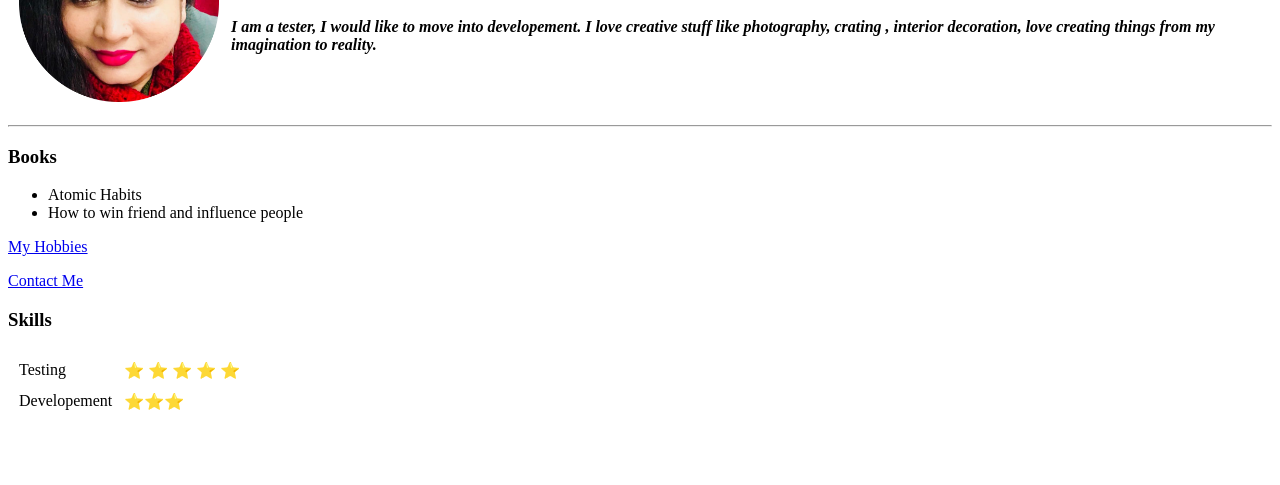
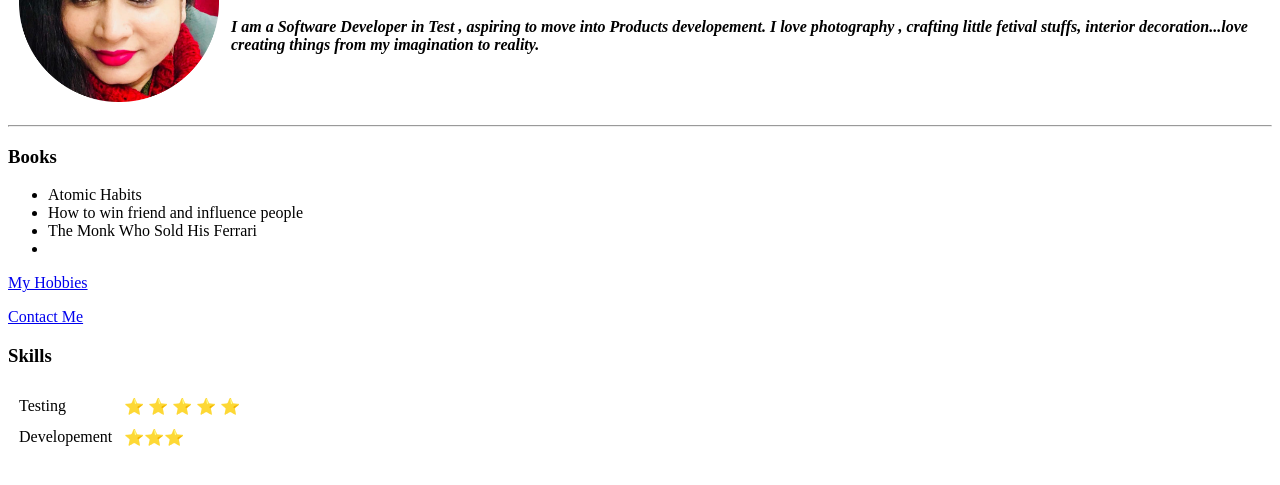
Before and after one commit to pratiksha-gupta/cv, a plain HTML site: page index.html in a window 1280 px wide. Shown: the part 117-602 px from the top of the page. Drawn offline with Linux system fonts and the light colour scheme.

Commit message:
Update index.html

```diff
--- a/index.html
+++ b/index.html
@@ -11,8 +11,8 @@
      height="200" alt="My Profile pic"></td>
         <td>
           <h1> Pratiksha Gupta </h1>
-          <p><em><strong>I am a tester, I would like to move into developement.
-         I love creative stuff like photography, crating , interior decoration, love creating things from my imagination to reality. </strong></em></p>
+          <p><em><strong>I am a Software Developer in Test , aspiring to move into Products developement.
+         I love photography , crafting little fetival stuffs, interior decoration...love creating things from my imagination to reality. </strong></em></p>
         </td>
       </tr>
 
@@ -23,6 +23,7 @@
       <ul>
        <li>Atomic Habits</li>
         <li>How to win friend and influence people</li>
+        <li>The Monk Who Sold His Ferrari<li>
       </ul>
     <p><a href="hobbies.html">My Hobbies</a></p>
     <p><a href="contact-me.html"> Contact Me</a></p>
```
